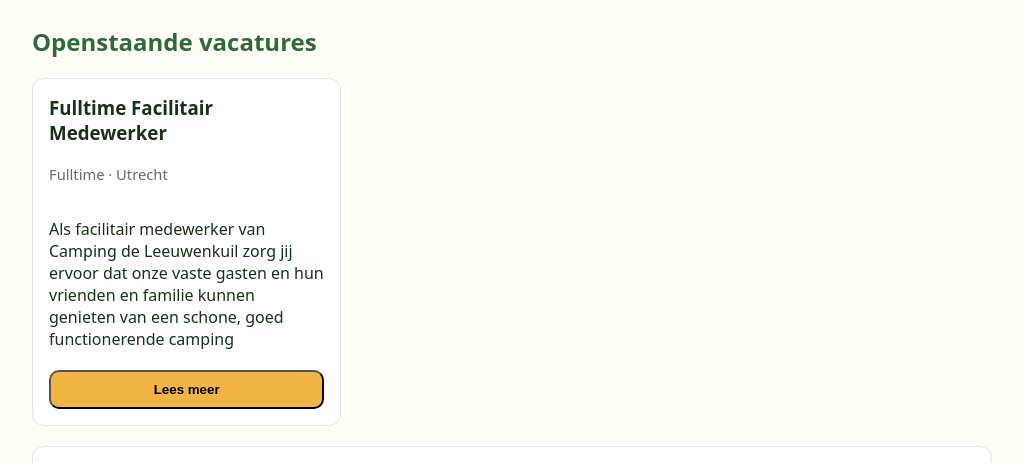
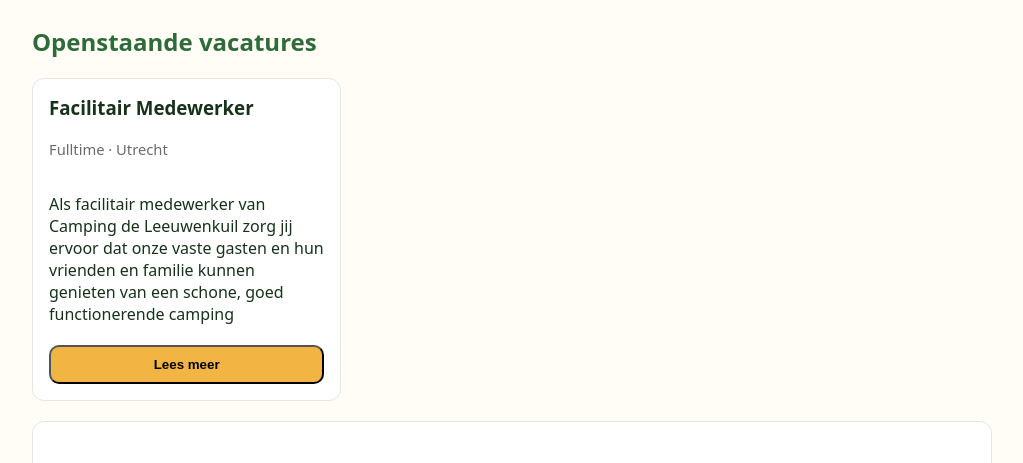
Before and after one commit to StronkSimon/campingdeleeuwenkuil, a plain HTML site: page werken-bij.html in a window 1280 px wide. Shown: the part 270-733 px from the top of the page, without its empty margins (128-1151 px from the left). Drawn offline with Linux system fonts and the light colour scheme.

Commit message:
Update werken-bij.html

```diff
--- a/werken-bij.html
+++ b/werken-bij.html
@@ -113,7 +113,7 @@ header { justify-content: space-between; }
 </section>
 <section>
 <h2>Openstaande vacatures</h2>
-<div class="jobs-grid"><details class="card job-card"><summary><h3>Fulltime Facilitair Medewerker</h3><p class="muted">Fulltime · Utrecht</p><p>Als facilitair medewerker van Camping de Leeuwenkuil zorg jij ervoor dat onze vaste gasten en hun vrienden en familie kunnen genieten van een schone, goed functionerende camping</p><button class="btn leesmeer">Lees meer</button></summary><div class="job-content"><p>Fulltime facilitair medewerker worden bij Camping de Leeuwenkuil in Utrecht?</p>
+<div class="jobs-grid"><details class="card job-card"><summary><h3>Facilitair Medewerker</h3><p class="muted">Fulltime · Utrecht</p><p>Als facilitair medewerker van Camping de Leeuwenkuil zorg jij ervoor dat onze vaste gasten en hun vrienden en familie kunnen genieten van een schone, goed functionerende camping</p><button class="btn leesmeer">Lees meer</button></summary><div class="job-content"><p>Fulltime facilitair medewerker worden bij Camping de Leeuwenkuil in Utrecht?</p>
 <p>Houd jij van een keuken zonder kapotte apparaten, en ben je een held met hygiëne? Ga dan fulltime aan de slag als facilitair medewerker bij Camping de Leeuwenkuil!</p>
 <p>Wat ga je doen?</p>
 <p>Als facilitair medewerker van Camping de Leeuwenkuil zorg jij ervoor dat onze vaste gasten en hun vrienden en familie kunnen genieten van een schone, goed functionerende camping. Jij houdt de boel draaiende: je brengt het afval weg, maakt het sanitair schoon en bestelt nieuwe apparaten als er iets stuk is. Dankzij jou blijft de Leeuwenkuil 24/7 up and running — of in ieder geval leefbaar.</p>
```
